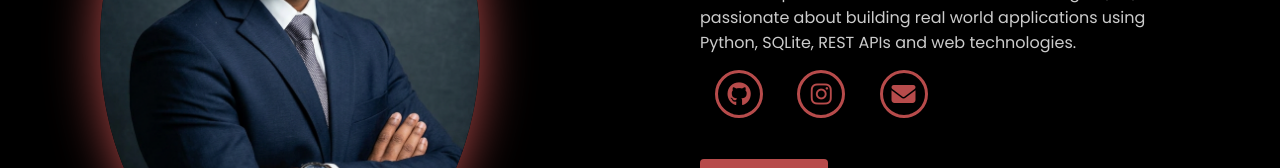
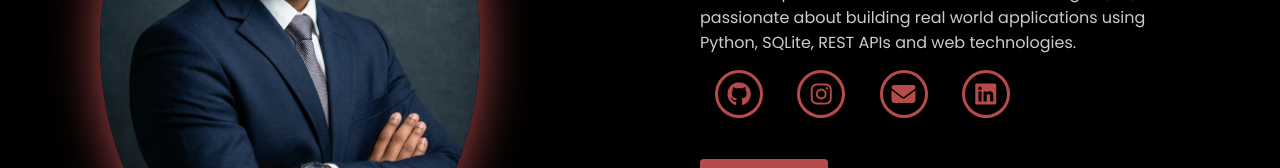
Before and after one commit to PushpaSaysHi/PushpaSaysHi.github.io, a plain HTML site: page index.html in a window 1280 px wide. Shown: the part 395-563 px from the top of the page. Drawn offline with nearby package versions, Linux system fonts and the light colour scheme.

Commit message:
Added LinkedIn profile

```diff
--- a/index.html
+++ b/index.html
@@ -77,6 +77,9 @@
                     </a>
                     <a href="mailto:puspanmandal888@gmail.com">
                         <i class="fa-solid fa-envelope"></i>
+                    </a>
+                    <a href="https://www.linkedin.com/in/puspa-narayan-mandal/" target="_blank">
+                        <i class="fa-brands fa-linkedin"></i>
                     </a>
                 </div>
                 <div class="button" data-aos="fade-left" data-aos-duration="1500" data-aos-delay="800">
```
